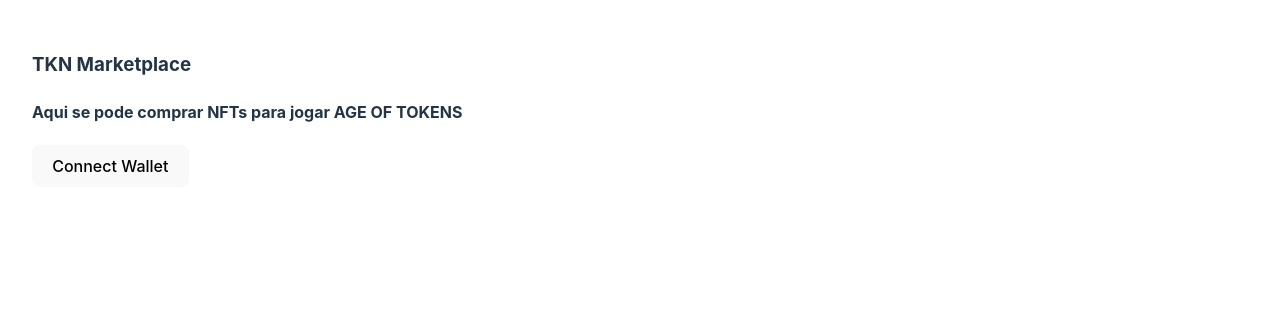
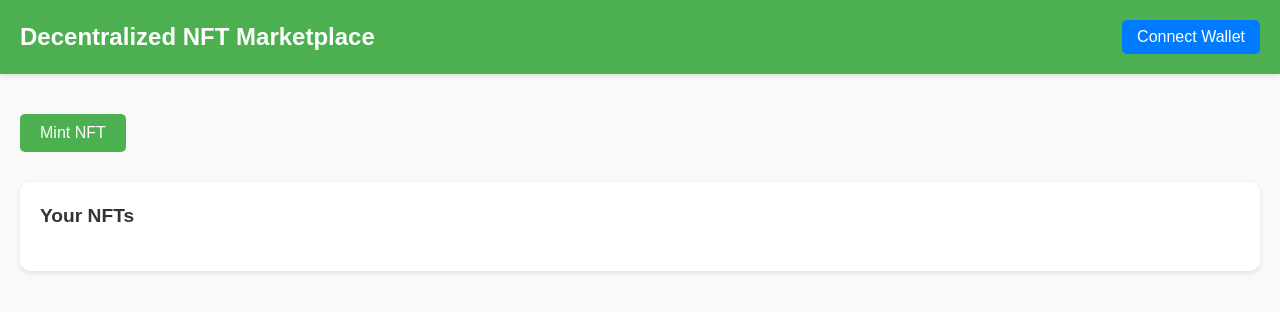
Before and after one commit to santos1205/ethersjs-connections-poc, a React (Vite) app: page / in a window 1280 px wide. Shown: the top 312 px of the page. Built offline with nearby package versions, Linux system fonts and the light colour scheme.

Commit message:
Ajustes no estilo e tbm na função de conexão c a wallet

```diff
--- a/src/App.css
+++ b/src/App.css
@@ -1,50 +1,141 @@
-#root {
-  max-width: 1280px;
-  margin: 0 auto;
-  padding: 2rem;
-  text-align: left;
+/* General Reset */
+* {
+  margin: 0;
+  padding: 0;
+  box-sizing: border-box;
 }
 
-p {
-  font-weight: bold;
+/* App Wrapper */
+.app {
+  font-family: 'Arial', sans-serif;
+  color: #333;
+  background-color: #f9f9f9;
+  min-height: 100vh;
+  display: flex;
+  flex-direction: column;
 }
 
-label {
-  font-weight: bold;
+/* Header */
+.header {
+  background-color: #4caf50;
+  color: white;
+  padding: 20px;
+  display: flex;
+  justify-content: space-between;
+  align-items: center;
+  box-shadow: 0 2px 5px rgba(0, 0, 0, 0.1);
 }
 
-.logo {
-  height: 6em;
-  padding: 1.5em;
-  will-change: filter;
-  transition: filter 300ms;
-}
-.logo:hover {
-  filter: drop-shadow(0 0 2em #646cffaa);
-}
-.logo.react:hover {
-  filter: drop-shadow(0 0 2em #61dafbaa);
+.header h1 {
+  font-size: 1.5rem;
 }
 
-@keyframes logo-spin {
-  from {
-    transform: rotate(0deg);
-  }
-  to {
-    transform: rotate(360deg);
-  }
+.wallet-info {
+  display: flex;
+  align-items: center;
+  gap: 15px;
 }
 
-@media (prefers-reduced-motion: no-preference) {
-  a:nth-of-type(2) .logo {
-    animation: logo-spin infinite 20s linear;
-  }
+.wallet-info .account,
+.wallet-info .balance {
+  font-size: 0.9rem;
+  background-color: white;
+  color: #4caf50;
+  padding: 5px 10px;
+  border-radius: 5px;
 }
 
-.card {
-  padding: 2em;
+.wallet-info .btn {
+  padding: 8px 15px;
+  border: none;
+  border-radius: 5px;
+  cursor: pointer;
 }
 
-.read-the-docs {
+.wallet-info .btn.connect {
+  background-color: #007bff;
+  color: white;
+}
+
+.wallet-info .btn.disconnect {
+  background-color: #ff5722;
+  color: white;
+}
+
+/* Main Content */
+.main-content {
+  padding: 20px;
+  flex: 1;
+}
+
+/* Status Section */
+.status {
+  margin-bottom: 20px;
+  font-size: 1rem;
+  color: #444;
+}
+
+/* Actions Section */
+.actions {
+  margin-bottom: 30px;
+}
+
+.actions .btn {
+  background-color: #4caf50;
+  color: white;
+  padding: 10px 20px;
+  border: none;
+  border-radius: 5px;
+  cursor: pointer;
+  transition: background-color 0.3s ease;
+}
+
+.actions .btn:hover {
+  background-color: #45a049;
+}
+
+/* NFT List */
+.nft-list {
+  background-color: white;
+  padding: 20px;
+  border-radius: 10px;
+  box-shadow: 0 2px 5px rgba(0, 0, 0, 0.1);
+}
+
+.nft-list h2 {
+  margin-bottom: 20px;
+  font-size: 1.2rem;
+}
+
+.nft-grid {
+  display: grid;
+  grid-template-columns: repeat(auto-fill, minmax(200px, 1fr));
+  gap: 20px;
+}
+
+.nft-card {
+  border: 1px solid #ddd;
+  border-radius: 10px;
+  overflow: hidden;
+  box-shadow: 0 1px 3px rgba(0, 0, 0, 0.1);
+  background-color: #fff;
+  text-align: center;
+}
+
+.nft-card img {
+  width: 100%;
+  height: 150px;
+  object-fit: cover;
+}
+
+.nft-card .token-id {
+  font-size: 1rem;
+  color: #555;
+  margin: 10px 0;
+}
+
+.nft-card .price {
+  font-size: 0.9rem;
   color: #888;
+  margin-bottom: 10px;
 }
--- a/src/App.jsx
+++ b/src/App.jsx
@@ -462,12 +462,13 @@ function App() {
     } catch (error) {
       console.error("Failed to connect wallet:", error);
       setStatusMsg(`Failed to connect ${error}`);
+      // necessário reconectar, pois muitas vezes a metamask não conecta corretamente.
+      connectWallet();
     }
   }
 
   function disconnectWallet() {
     setAccount("");
-    setProvider(null);
     setContract(null);
     setChainId(null);
     setIsConnected(false);
@@ -528,87 +529,57 @@ function App() {
   }
 
   return (
+    <div className="app">
+      <header className="header">
+        <h1>Decentralized NFT Marketplace {isConnected}</h1>
+        <div className="wallet-info">
+          {isConnected == true ? (
             <>
-      <div>
-        <h3>TKN Marketplace</h3>
-      </div>
-      <div>
-        <h4>Aqui se pode comprar NFTs para jogar AGE OF TOKENS</h4>
-      </div>
-      {!isConnected ? (
-        <>
-          <button onClick={connectWallet}>Connect Wallet</button>
+              <span className="account">{`Account: ${account}`}</span>
+              <span className="balance">{`Balance: ${balance} POL`}</span>
+              <button className="btn disconnect" onClick={disconnectWallet}>
+                Disconnect
+              </button>
             </>
           ) : (
-        <>
-          <p></p>
-          <div>
-            <div>
-              <label>Dados da sua wallet:</label>
+            <button className="btn connect" onClick={connectWallet}>
+              Connect Wallet
+            </button>
+          )}
         </div>
-            <div>
-              <label>Rede:</label> {getChainName(chainId)}
+      </header>
+
+      <main className="main-content">
+        <section className="status">
+          <p>{statusMsg}</p>
+        </section>
+
+        <section className="actions">
+          <button className="btn mint" onClick={handleMintNFT}>
+            Mint NFT
+          </button>
+          {/* Add additional actions here */}
+        </section>
+
+        <section className="nft-list">
+          <h2>Your NFTs</h2>
+          <div className="nft-grid">
+            {nftList.map((nft, index) => (
+              <div key={index} className="nft-card">
+                <img
+                  src={nft.image || "https://via.placeholder.com/150"}
+                  alt={`NFT ${index}`}
+                />
+                <p className="token-id">{`Token ID: ${nft.tokenId}`}</p>
+                <p className="price">{`Price: ${nft.price} ETH`}</p>
               </div>
-            <div>
-              <label>Conta:</label> {account}
+            ))}
           </div>
-            <div>
-              <label>Saldo da rede:</label> {balance}
+        </section>
+      </main>
     </div>
-            <div>
-              <label>NFTs:</label> {balance}
-            </div>
-          </div>
-          <div>
-            <p></p>
-            <button onClick={handleMintNFT} disabled={!isConnected}>
-              Mint NFT to Marketplace
-            </button>
-          </div>
-          <div>
-            <p></p>
-            <button onClick={getMarketNFTs}> List NFTs to sell</button>
-          </div>
-          <p></p>
-          <div>{statusMsg}</div>
-          <div>
-            <h4>Lista dos NFTs a venda</h4>
-          </div>
-          <p></p>
-          <table id="nftTable">
-            <thead>
-              <tr>
-                <th>Address</th>
-                <th>Token ID</th>
-                <th>Price (POL)</th>
-                <th></th>
-              </tr>
-            </thead>
-            <tbody>
-              {nftList.length > 0 ? (
-                nftList.map((nft, index) => (
-                  <tr key={nft.tokenId}>
-                    <td>{nft.nftAddresses}</td>
-                    <td style={{ textAlign: "center"}}>{nft.tokenId}</td>
-                    <td>{nft.valor}</td>
-                    <td>
-                      <button>
-                        comprar
-                      </button>
-                    </td>
-                  </tr>
-                ))
-              ) : (
-                <tr>
-                  <td colSpan="3">Loading...</td>
-                </tr>
-              )}
-            </tbody>
-          </table>
-        </>
-      )}
-    </>
   );
+
 }
 
 export default App;
```
Lines whose indentation alone changed are shown as unchanged.
